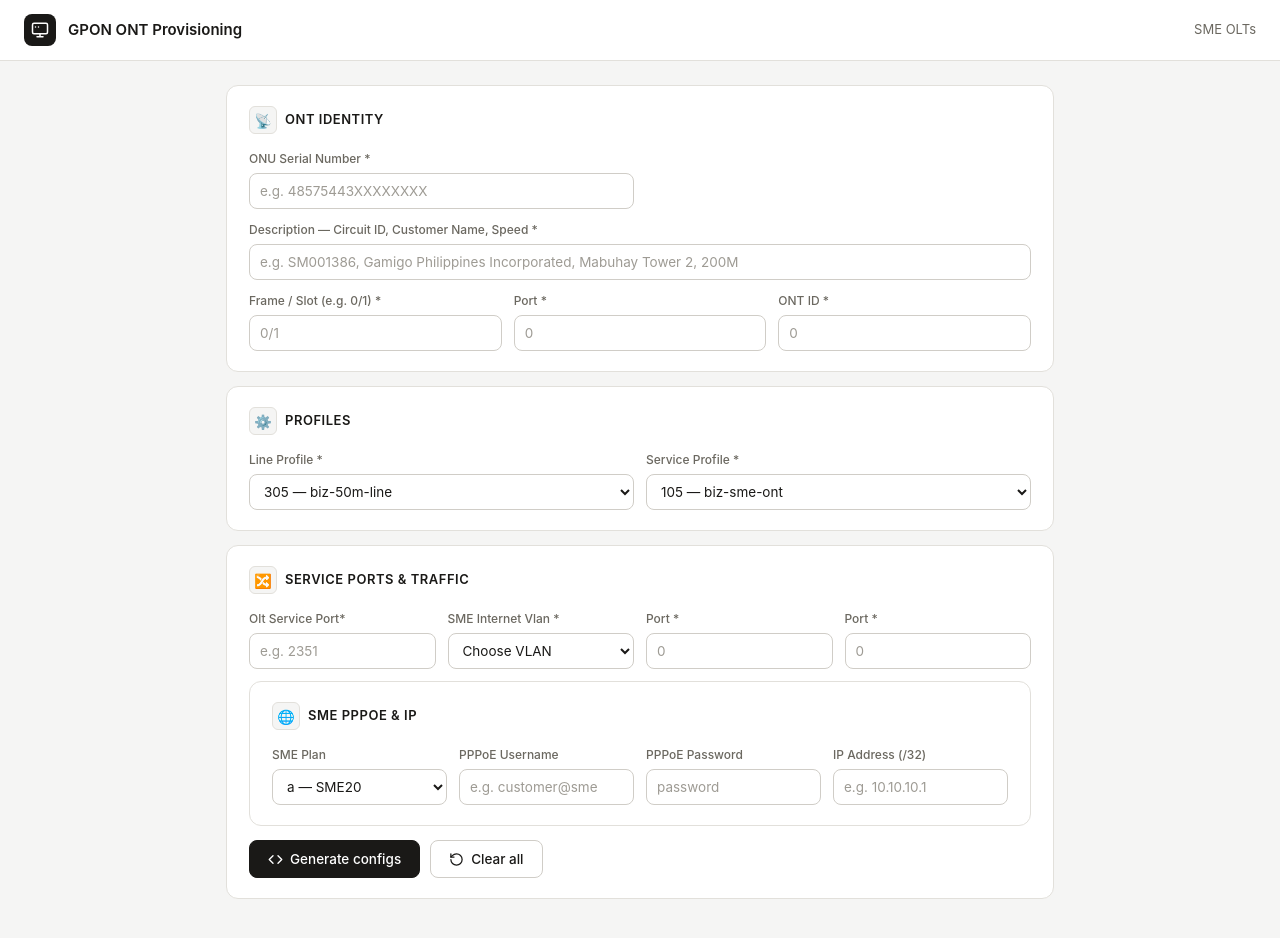
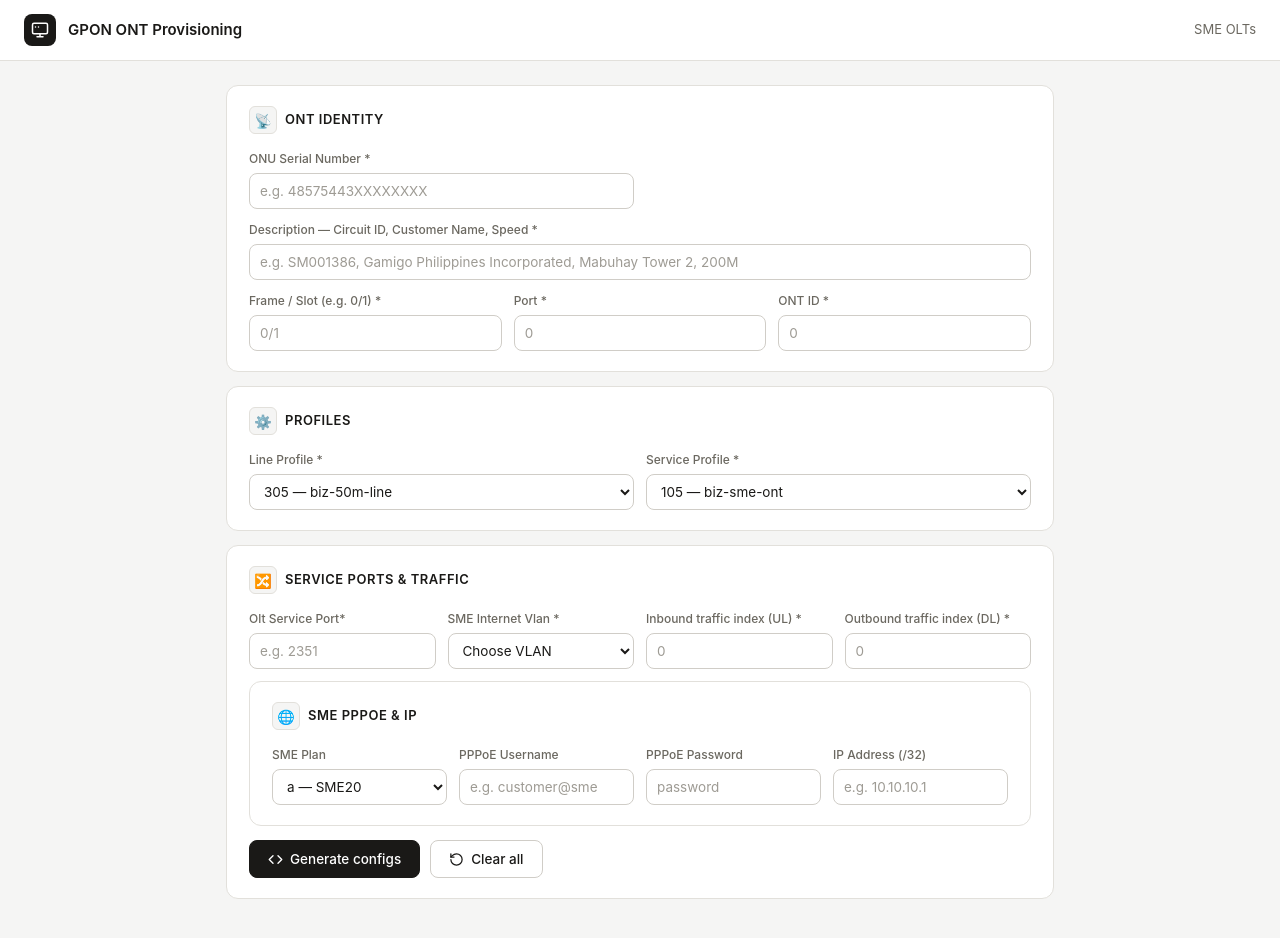
Before and after one commit to risbenits-source/sme-gpon-provisioning-1, a plain HTML site: page index.html in a window 1280 px wide. Drawn offline with Linux system fonts and the light colour scheme.

Commit message:
updating

```diff
--- a/index.html
+++ b/index.html
@@ -434,12 +434,12 @@
             </select>
       </div>
       <div class="field">
-        <label>Port *</label>
+        <label>Inbound traffic index (UL) *</label>
         <input id="speedup" type="number" min="0" max="15" placeholder="0" />
         <span class="err-msg" id="err_port">Required</span>
       </div>
       <div class="field">
-        <label>Port *</label>
+        <label>Outbound traffic index (DL) *</label>
         <input id="speeddown" type="number" min="0" max="15" placeholder="0" />
         <span class="err-msg" id="err_port">Required</span>
     </div>
```
